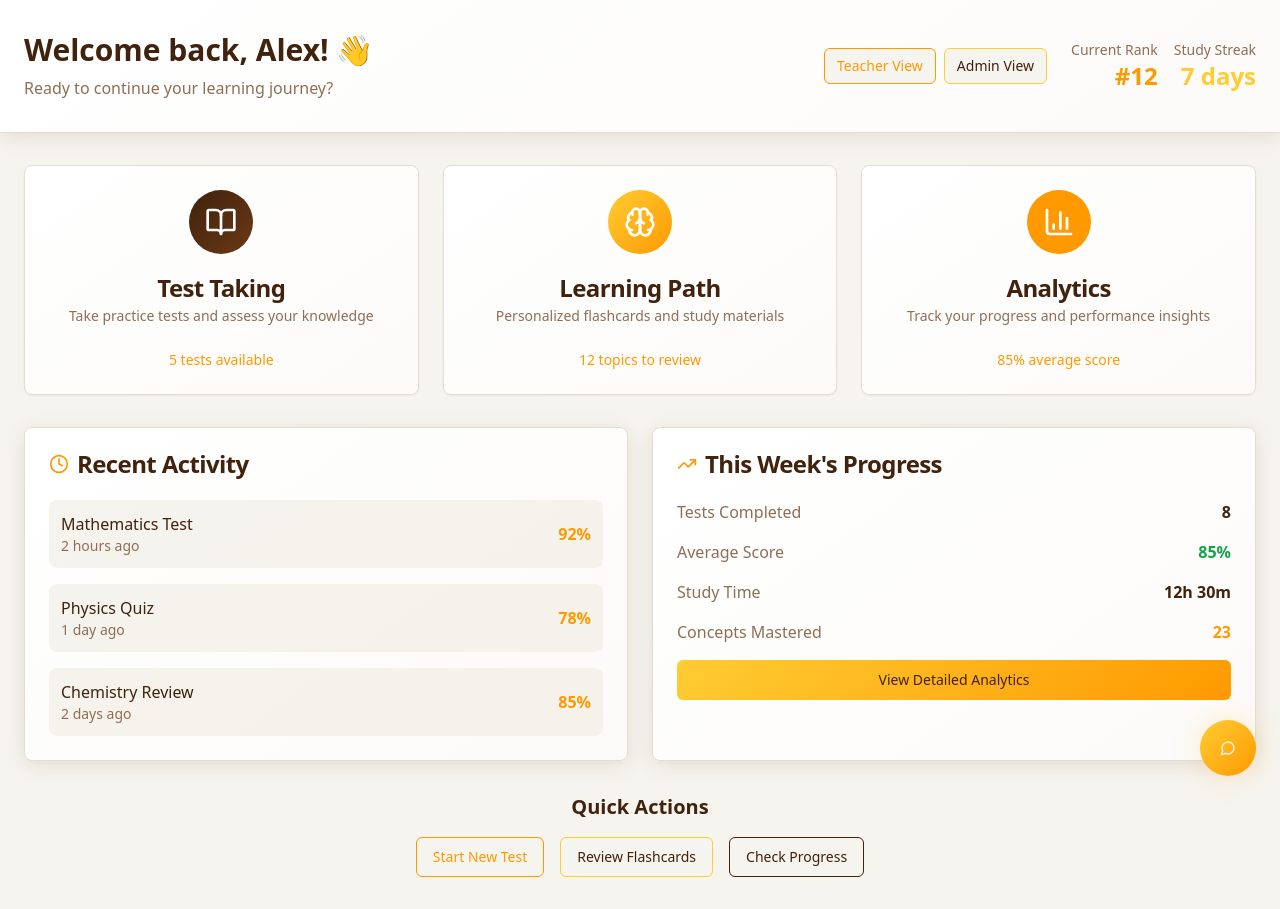
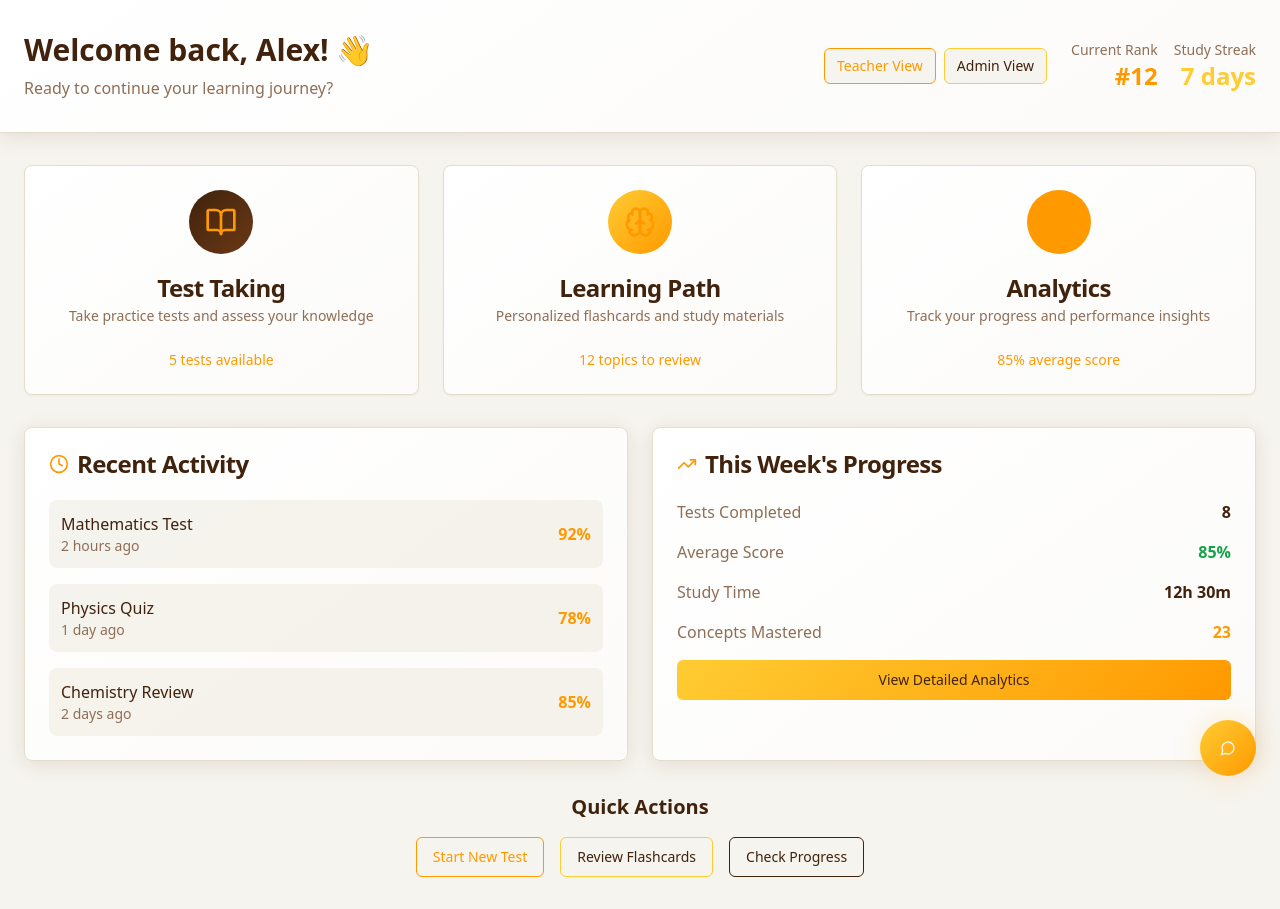
Before and after one commit to roshangeorge97/studywiz-genius, a React (Vite) app: page / in a window 1280 px wide. Built offline with nearby package versions, Linux system fonts and the light colour scheme.

Commit message:
Refactor: Change accent color
Update the accent color to #FFA500.

```diff
--- a/src/pages/Index.tsx
+++ b/src/pages/Index.tsx
@@ -90,7 +90,7 @@ const Index = () => {
                 <Card className="group hover:shadow-glow transition-all duration-300 cursor-pointer bg-gradient-card border-border h-full">
                   <CardHeader className="text-center">
                     <div className={`w-16 h-16 ${module.color} rounded-full flex items-center justify-center mx-auto mb-4 group-hover:scale-110 transition-transform duration-300`}>
-                      <IconComponent className="h-8 w-8 text-white" />
+                      <IconComponent className="h-8 w-8 text-accent" />
                     </div>
                     <CardTitle className="text-foreground">{module.title}</CardTitle>
                     <CardDescription>{module.description}</CardDescription>
```
